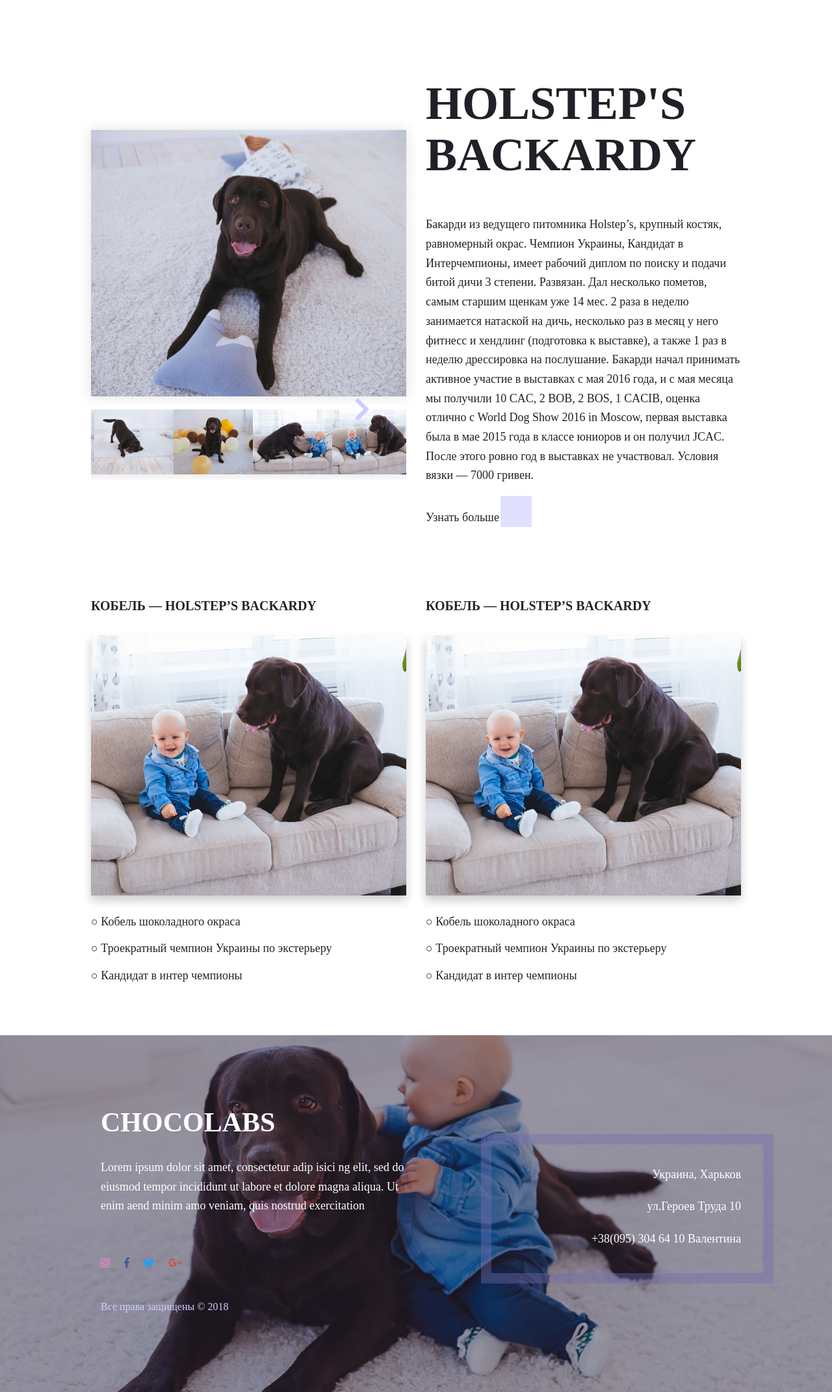
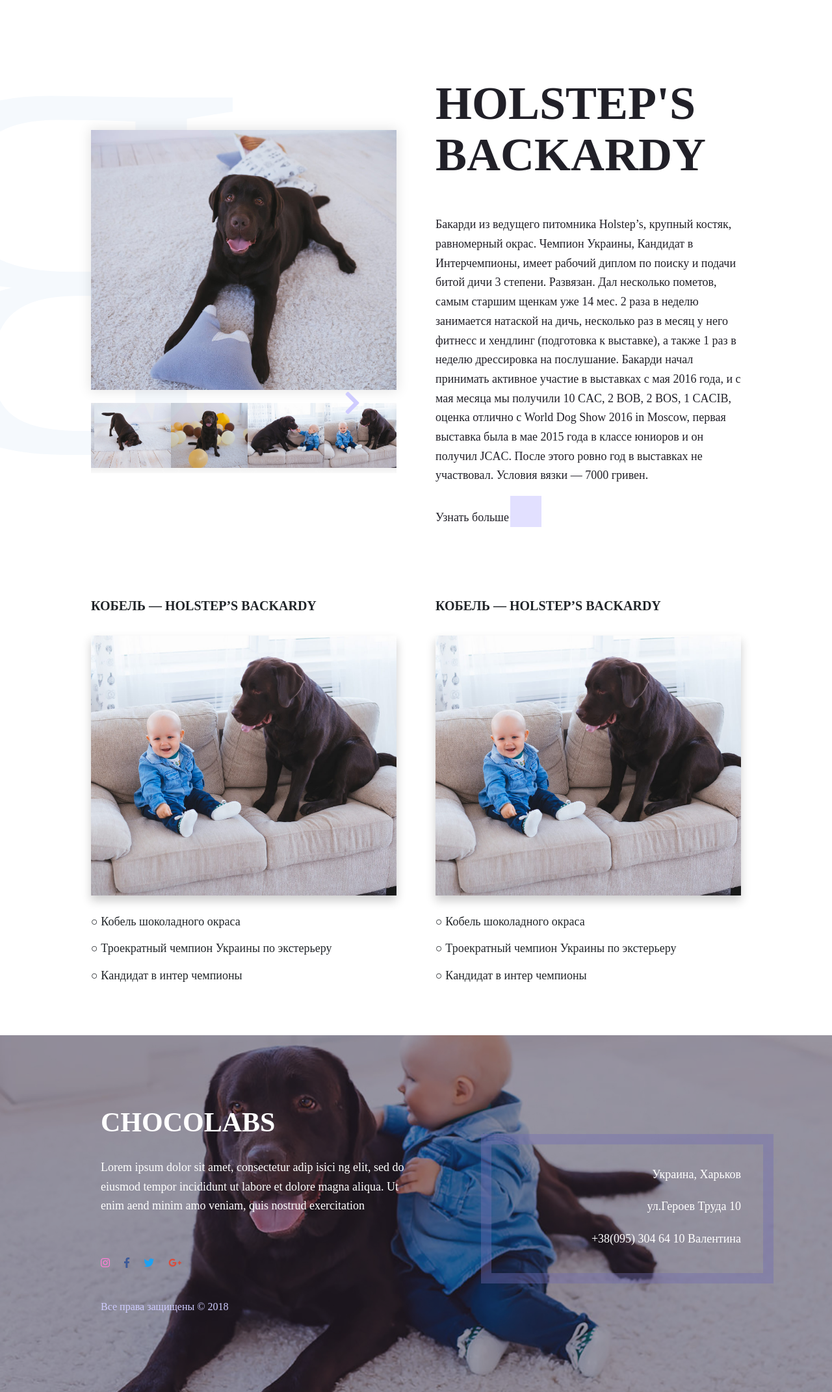
Before and after one commit to BahrovaSasha/chocolabs, a PHP site: page /one_dog.html in a window 1280 px wide. Shown: the part 108-2250 px from the top of the page at 65% size. Run offline with PHP 8.4, Linux system fonts and the light colour scheme; some libraries are stand-ins or nearby versions; some web fonts are replaced.

Commit message:
all align without small_carousel

```diff
--- a/app/dogs.html
+++ b/app/dogs.html
@@ -20,7 +20,7 @@
 	<!-- Custom Browsers Color End -->
 
 	<link rel="stylesheet" href="css/main.min.css">
-
+	<link rel="shortcut icon" href="img/favicon.png" type="image/png">
 </head>
 
 <body>
--- a/app/one_dog.html
+++ b/app/one_dog.html
@@ -20,7 +20,7 @@
 	<!-- Custom Browsers Color End -->
 
 	<link rel="stylesheet" href="css/main.min.css">
-
+	<link rel="shortcut icon" href="img/favicon.png" type="image/png">
 </head>
 
 <body>
@@ -61,7 +61,7 @@
 	<main class="container_small">
 		<div class="about_dog">
 			<div class="row one_dog_info">
-				<div class="dogs_photos col-md-6 col-xs-12">
+				<div class="dogs_photos col-md-6 col-xs-12 left_column">
 
 						<div class="big_dog_img">
 							<img src="img\dog2.jpg" alt="">
@@ -85,7 +85,7 @@
 						</div>
 					</div><!--карусель фоток собаки-->
 				</div>
-				<div class="col-md-6 col-xs-12">
+				<div class="col-md-6 col-xs-12 right_column">
 					<div class="dogs_info">
 						<h2 class="dark_h">Holstep's backardy</h2>
 						<p>Бакарди из ведущего питомника Holstep’s, крупный костяк, равномерный окрас. Чемпион Украины, Кандидат в Интерчемпионы, имеет рабочий диплом по поиску и подачи битой дичи 3 степени. Развязан. Дал несколько пометов, самым старшим щенкам уже 14 мес. 2 раза в неделю занимается натаской на дичь, несколько раз в месяц у него фитнесс и хендлинг (подготовка к выставке), а также 1 раз в неделю дрессировка на послушание. Бакарди начал принимать активное участие в выставках с мая 2016 года, и с мая месяца мы получили 10 CAC, 2 BOB, 2 BOS, 1 CACIB, оценка отлично с World Dog Show 2016 in Moscow, первая выставка была в мае 2015 года в классе юниоров и он получил JCAC. После этого ровно год в выставках не участвовал. Условия вязки — 7000 гривен.</p>
@@ -94,7 +94,7 @@
 				</div>
 			</div>
 			<div class="row one_dog_info">
-				<div class="col-md-6 col-xs-12">
+				<div class="col-md-6 col-xs-12 left_column">
 					<h5>Кобель &mdash; Holstep’s Backardy</h5>
 					<div class="one_dog">
 						<img src="img\dog7.jpg" alt="">
@@ -106,7 +106,7 @@
 						<li>&#9675; Кандидат в интер чемпионы</li>
 					</ul>
 				</div>
-				<div class="col-md-6 col-xs-12">
+				<div class="col-md-6 col-xs-12 right_column">
 					<h5>Кобель &mdash; Holstep’s Backardy</h5>
 					<div class="one_dog">
 						<img src="img\dog7.jpg" alt="">
--- a/app/puppies.html
+++ b/app/puppies.html
@@ -20,7 +20,7 @@
 	<!-- Custom Browsers Color End -->
 
 	<link rel="stylesheet" href="css/main.min.css">
-
+	<link rel="shortcut icon" href="img/favicon.png" type="image/png">
 </head>
 
 <body>
--- a/app/scss/_one_dog.scss
+++ b/app/scss/_one_dog.scss
@@ -14,14 +14,32 @@
 
 .about_dog{
   padding: 8rem 0 0;
+  .dogs_photos{
+    &:before{
+      content: 'b';
+  		position: absolute;
+  		font-size: 84rem;
+  		color: $extra-backcolor;
+  		text-transform: uppercase;
+  		right: 50%;
+  		top:-55%;
+  		transform: rotate(180deg);
+  		z-index: -1;
+      @include md{
+  			display: none;
+  		}
+    }
     .big_dog_img{
-    height: 41rem;
+      height: 40rem;
     	width: 100%;
     	// margin: 0 0;
     	position: relative;
     	overflow: hidden;
       box-shadow: 0 0 18px 2px rgba(6,6,6,0.1);
       margin-top: 8rem;
+      @include lg{
+        height: 30rem;
+      }
       @include md{
         margin-top: 0;
       }
@@ -33,6 +51,11 @@
     		left: 50%;
     		top: 50%;
     		transform: translate(-50%,-50%);
+        @include md{
+          width: 100%;
+      		height: auto;
+        }
+      }
     }
   }
   .small_carousel{
@@ -82,6 +105,9 @@
 }
 .one_dog_info{
   padding: 4rem 0;
+  @include md{
+    padding: 0;
+  }
 }
   @include md{
     padding: 6rem 0;
@@ -144,7 +170,7 @@
     transform: translate(-50%,-50%);
   }
   @include lg{
-    min-height: 200px;
+    min-height: 300px;
   }
   @include md{
     min-height: 400px;
--- a/app/scss/_puppies.scss
+++ b/app/scss/_puppies.scss
@@ -9,10 +9,30 @@
   h2{
     white-space: nowrap;
   }
+  &:before{
+    content: 'b';
+    position: absolute;
+    font-size: 84rem;
+    color: $extra-backcolor;
+    text-transform: uppercase;
+    right: 70%;
+    top:-25%;
+    transform: rotate(180deg);
+    z-index: -1;
+    @include md{
+      display: none;
+    }
+  }
   // max-width: 50%;
   // display: flex;
   // justify-content: center;
   // flex-direction: column;
+  @include lg{
+    width: 80%;
+  }
+  @include md{
+    width: 100%;
+  }
 }
 .puppi_wrap{
   padding-bottom: 2rem;
@@ -72,4 +92,10 @@
     top: 50%;
     transform: translate(-50%,-50%);
   }
+  @include lg{
+    min-height: 200px;
+  }
+  @include md{
+    min-height: 400px;
+  }
 }
--- a/app/scss/main.scss
+++ b/app/scss/main.scss
@@ -128,6 +128,18 @@ body {
 			max-width: 300px;
 		}
 	}
+.left_column{
+	padding-right: 3rem;
+	@include md{
+		padding-right: 1.5rem;
+	}
+}
+.right_column{
+	padding-left: 3rem;
+	@include md{
+		padding-left: 1.5rem;
+	}
+}
 // .header_menu_wrap{
 // 	height: 10.8rem;
 // }
@@ -278,15 +290,6 @@ body {
 	to {opacity: 1;}
 }
 .main_header.fixed_header{
-	.header_content{
-		&:before{
-			top: 0;
-		}
-	}
-
-
-
-	// display: none;
 	.header_menu{
 		// padding:2rem;//?????????????????????????????
 		max-width: 100%;
```
Also changed, not shown: app/index.html (+7 -7 lines), app/css/main.min.css, app/img/favicon.png (added). Lines whose indentation alone changed are shown as unchanged.
